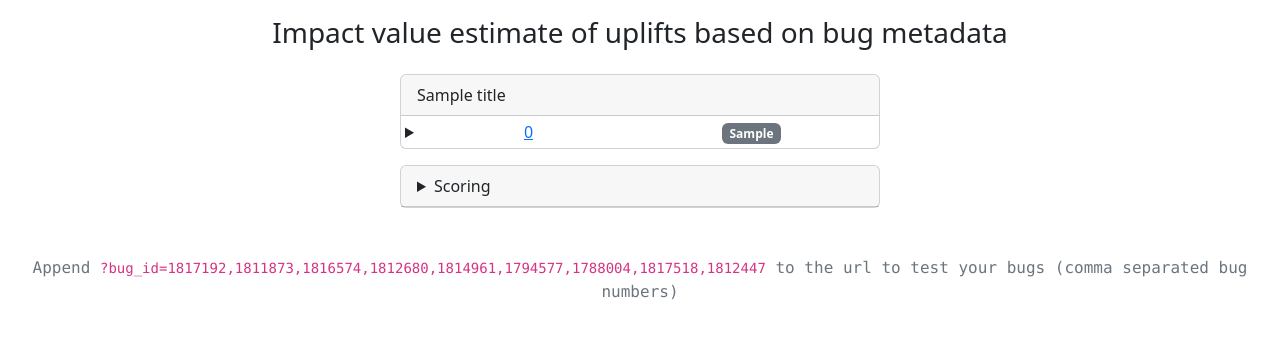
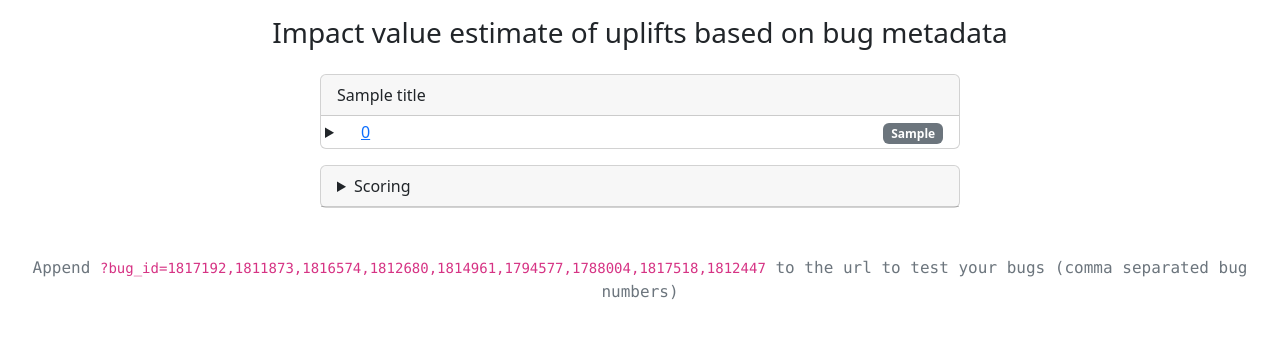
Before and after one commit to pascalchevrel/uplift_impact, a PHP site: template app/templates/base.html.twig in a window 1280 px wide. Shown: the top 339 px of the page. Run offline with PHP 8.4, Linux system fonts and the light colour scheme; the template is opened without the code that fills it: most values are stand-ins (such as "Sample title", 1, 10 or a date in 2020); some libraries are stand-ins or nearby versions.

Commit message:
Add bug summary, improve styling

```diff
--- a/app/templates/base.html.twig
+++ b/app/templates/base.html.twig
@@ -10,29 +10,36 @@
   </head>
   <body class="p-3">
   <h3 class="text-center mb-4">Impact value estimate of uplifts based on bug metadata</h3>
-  <div class="card m-auto" style="width:30em">
+  <div class="card m-auto" style="width:40em">
     <div class="card-header">{{ title }}</div>
     <ul class="list-group list-group-flush">
       {% for key,value in bugs_score %}
       <li class="list-group-item p-0 m-1">
           <details>
             <summary>
-              <div class="container text-center" style="margin-top: -1.5em;">
+              <div class="container" style="margin-top: -1.5em;">
                 <div class="row m-0 p-0">
-                  <div class="d-inline-block col m-0 p-0">
-                    <a href="https://bugzilla.mozilla.org/{{key}}" class="">{{key}}</a>
+                  <div class="d-inline-block col m-0 ps-4">
+                    <a href="https://bugzilla.mozilla.org/{{key}}" title="{{ bugs_summary[key] }}">{{key}}</a>
                   </div>
-                  <div class="col m-0 p-0">
+                  <div class="col m-0 p-0 text-end">
                     <span class="badge bg-secondary">{{value}}</span>
                   </div>
                 </div>
               </div>
             </summary>
+              <div class="container p-0">
+                <div class="row m-0 p-1">
+                  <div class="d-inline-block col m-0 pe-4 fs-6 fw-light">
+                    {{ bugs_summary[key] }}
+                  </div>
+                </div>
+              </div>
             <table class="table table-light table-striped table-bordered table-sm mt-1 justify-content-center">
               {% for field, score in bugs_details[key] %}
               <tr>
                 <th>{{ field }}</th>
-                <td>{{ score }}</td>
+                <td class="text-end">{{ score }}</td>
               </tr>
               {% endfor %}
             </table>
@@ -42,10 +49,10 @@
 
       {% if bugs_score|length  > 1 %}
       <li class="list-group-item  p-0 m-1">
-        <div class="container text-center">
+        <div class="container">
           <div class="row m-0 p-0">
-            <div class="d-inline-block col m-0 p-0">Total </div>
-            <div class="col m-0 p-0">
+            <div class="d-inline-block col m-0 ps-4">Total </div>
+            <div class="col m-0 p-0 text-end">
               <span class="badge bg-secondary">{{ total }}</span>
             </div>
           </div>
@@ -56,7 +63,7 @@
   </div>
   </div>
 
-  <div class="card m-auto mt-3" style="width:30em">
+  <div class="card m-auto mt-3" style="width:40em">
       <details class="card-header">
         <summary>Scoring</summary>
         <table class="table table-light table-striped table-bordered table-sm mt-1 justify-content-center">
```
Also changed, not shown: app/app.php (+7 -0 lines).
